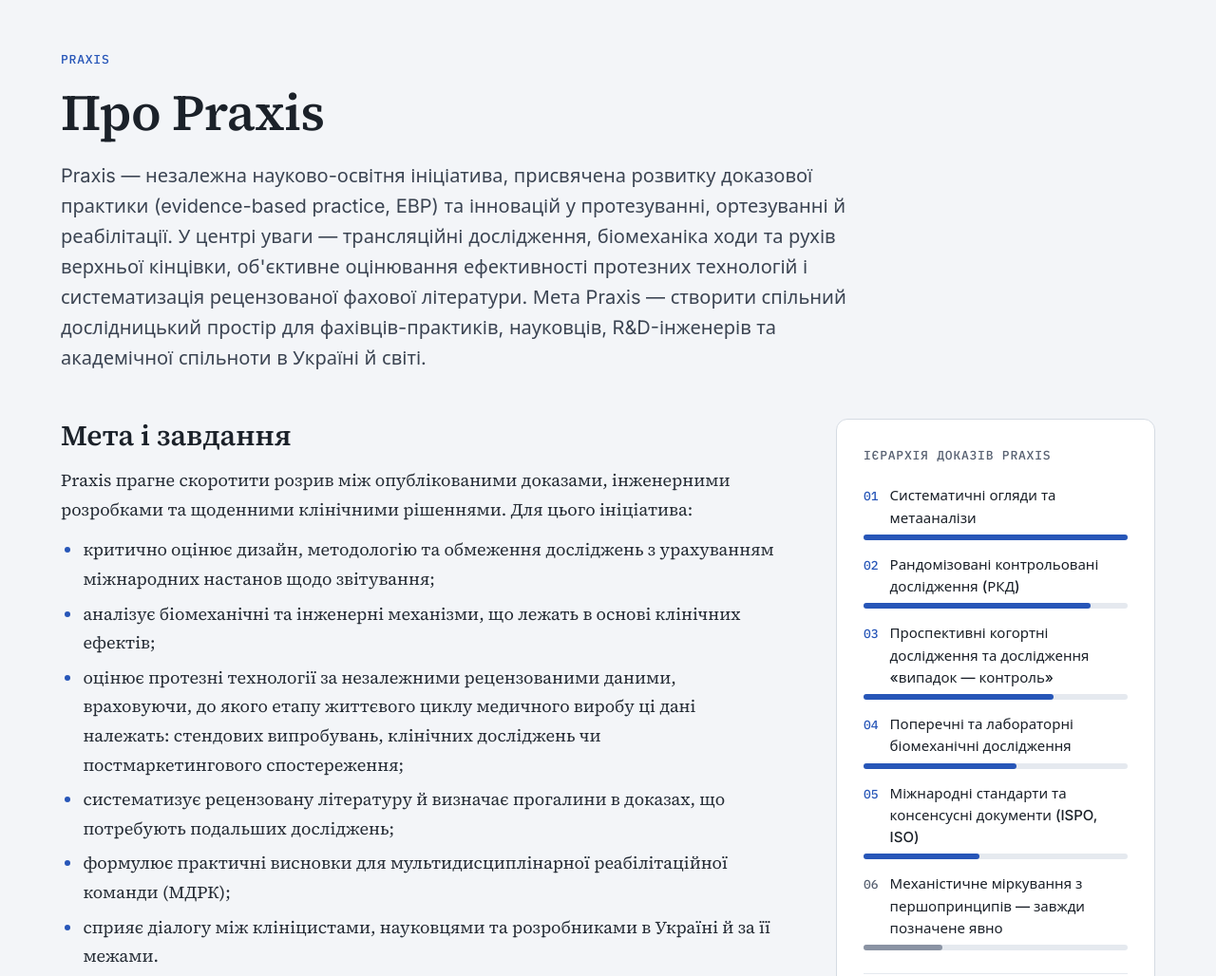
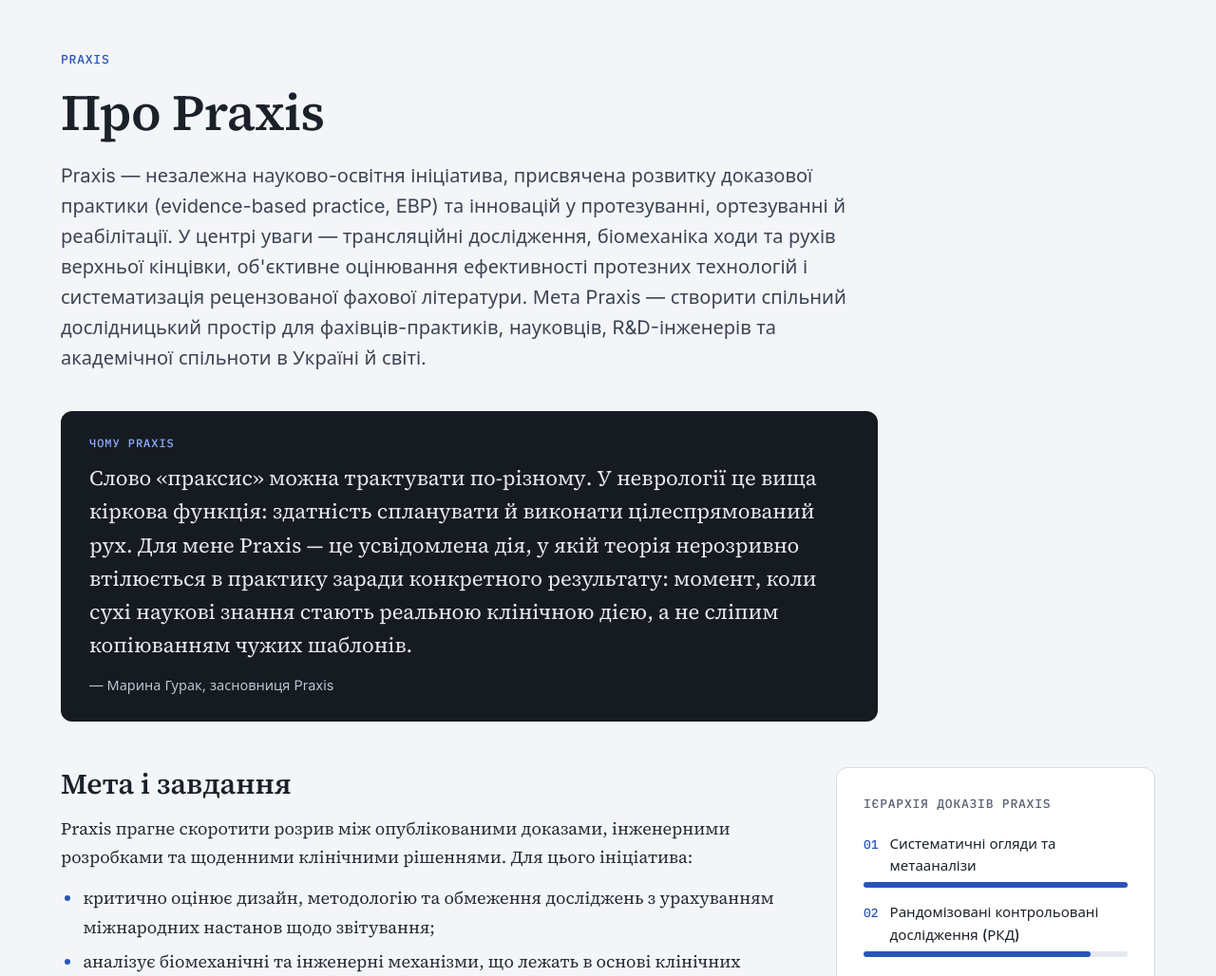
Before and after one commit to marynahurak/praxis, an Astro site: page /praxis/about in a window 1280 px wide. Shown: the part 72-1100 px from the top of the page at 95% size. Built offline with nearby package versions, Linux system fonts and the light colour scheme; Astro itself is replaced by a stand-in of ours; a web font is replaced by a local one.

Commit message:
About: add the founder's "Why Praxis" statement
Maryna Hurak's idea behind the name (praxis as a higher cortical
function and as theory carried into clinical action) on the About
page (UA/EN, anchor #why-praxis) and in the README.

Co-Authored-By: Claude Opus 5.5 <noreply@anthropic.com>
Claude-Session: https://claude.ai/code/session_015Rku39o9wX48QmQHiBGds8

```diff
--- a/src/views/About.astro
+++ b/src/views/About.astro
@@ -25,6 +25,9 @@ const c = {
   uk: {
     title: 'Про Praxis',
     lead: 'Praxis — незалежна науково-освітня ініціатива, присвячена розвитку доказової практики (evidence-based practice, EBP) та інновацій у протезуванні, ортезуванні й реабілітації. У центрі уваги — трансляційні дослідження, біомеханіка ходи та рухів верхньої кінцівки, об\'єктивне оцінювання ефективності протезних технологій і систематизація рецензованої фахової літератури. Мета Praxis — створити спільний дослідницький простір для фахівців-практиків, науковців, R&D-інженерів та академічної спільноти в Україні й світі.',
+    whyTitle: 'Чому Praxis',
+    why: 'Слово «праксис» можна трактувати по-різному. У неврології це вища кіркова функція: здатність спланувати й виконати цілеспрямований рух. Для мене Praxis — це усвідомлена дія, у якій теорія нерозривно втілюється в практику заради конкретного результату: момент, коли сухі наукові знання стають реальною клінічною дією, а не сліпим копіюванням чужих шаблонів.',
+    whyBy: 'Марина Гурак, засновниця Praxis',
     aimsTitle: 'Мета і завдання',
     aimsIntro: 'Praxis прагне скоротити розрив між опублікованими доказами, інженерними розробками та щоденними клінічними рішеннями. Для цього ініціатива:',
     aims: [
@@ -103,6 +106,9 @@ const c = {
   en: {
     title: 'About Praxis',
     lead: 'Praxis is an independent scientific and educational initiative dedicated to advancing evidence-based practice (EBP) and innovation in prosthetics, orthotics and rehabilitation. It focuses on translational research, the biomechanics of gait and upper-limb movement, the objective evaluation of prosthetic technologies and the structured synthesis of peer-reviewed literature. Its mission is to foster a shared research environment for clinicians, academic researchers, R&D engineers and the international rehabilitation community.',
+    whyTitle: 'Why Praxis',
+    why: 'The word praxis can be read in many ways. In neurology, it is a higher cortical function: the ability to plan and carry out purposeful movement. To me, Praxis is deliberate action in which theory is inseparably carried into practice for the sake of a concrete result: the moment when dry scientific knowledge becomes real clinical action rather than the blind copying of other people’s templates.',
+    whyBy: 'Maryna Hurak, founder of Praxis',
     aimsTitle: 'Aims and scope',
     aimsIntro: 'Praxis aims to narrow the gap between published evidence, engineering development and everyday clinical decision-making. To this end, it:',
     aims: [
@@ -187,6 +193,14 @@ const c = {
       <h1>{c.title}</h1>
       <p class="lead">{c.lead}</p>
     </header>
+
+    <section id="why-praxis" class="why" aria-labelledby="why-h">
+      <h2 id="why-h" class="why-h">{c.whyTitle}</h2>
+      <blockquote class="why-q">
+        <p>{c.why}</p>
+        <footer>— {c.whyBy}</footer>
+      </blockquote>
+    </section>
 
     <div class="grid">
       <div class="col-main">
@@ -365,6 +379,35 @@ const c = {
     line-height: 1.6;
     color: var(--text-2);
   }
+  .why {
+    margin-top: 40px;
+    max-width: 860px;
+    padding: 26px 30px;
+    background: var(--graphite-900);
+    border-radius: var(--radius);
+    color: var(--on-dark);
+  }
+  .why-h {
+    margin: 0 0 12px;
+    font: 500 12px var(--font-mono);
+    letter-spacing: 0.08em;
+    text-transform: uppercase;
+    color: var(--on-dark-accent);
+  }
+  .why-q {
+    margin: 0;
+  }
+  .why-q p {
+    margin: 0;
+    font-family: var(--font-serif);
+    font-size: clamp(19px, 2vw, 22px);
+    line-height: 1.6;
+  }
+  .why-q footer {
+    margin-top: 14px;
+    font-size: 14.5px;
+    color: var(--on-dark-2);
+  }
   .grid {
     margin-top: 48px;
     display: flex;
```
Also changed, not shown: README.md.
